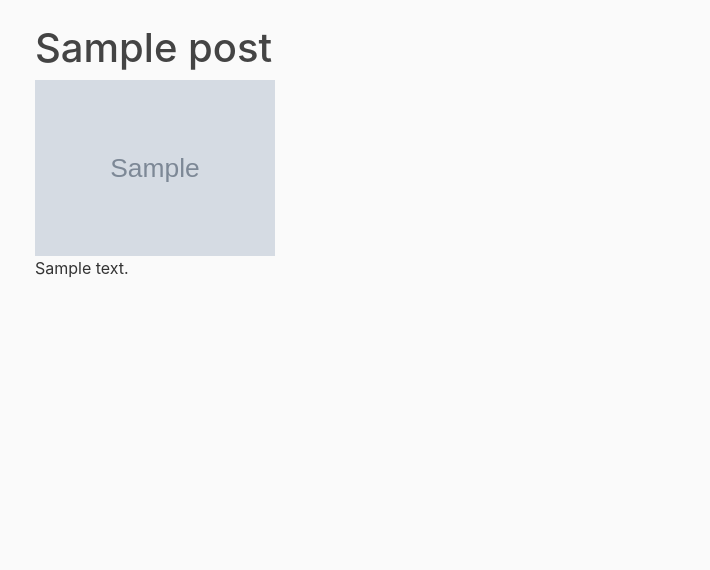
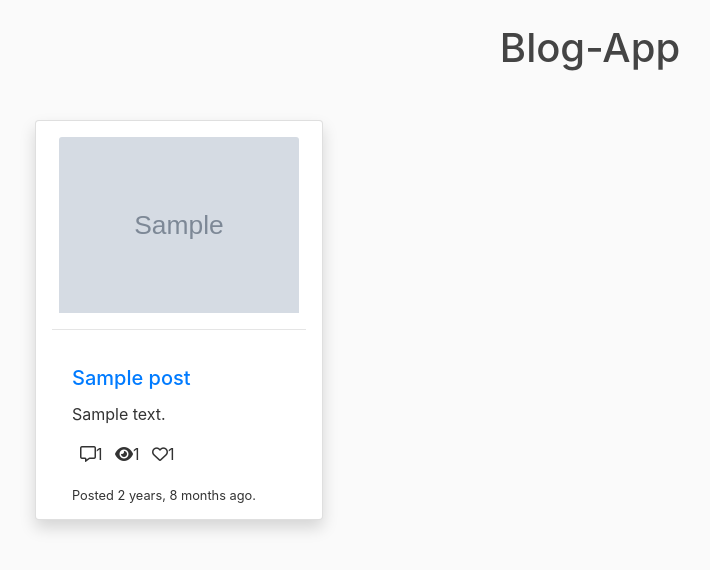
Before and after one commit to yildirimkadir/django-blogApp, a Django app: page / in a window 1280 px wide. Shown: the part 56-626 px from the top of the page, without its empty margins (50-760 px from the left). Run offline with Django 4.2, Linux system fonts and the light colour scheme; tables that the repository leaves empty hold one stand-in row (values such as "Sample post"); grey boxes marked "Sample" are stand-in pictures; some libraries are stand-ins or nearby versions.

Commit message:
"counter-function wurde hinzugefügt."

```diff
--- a/blog/models.py
+++ b/blog/models.py
@@ -35,6 +35,16 @@ class Post(models.Model):
     def __str__(self):
         return self.title
 
+    def comment_count(self):
+        return self.comment_set.all().count()
+
+    def view_count(self):
+        return self.postview_set.all().count()
+
+    def like_count(self):
+        return self.like_set.all().count()
+
+
 class Comment(models.Model):
     user = models.ForeignKey(User, on_delete=models.CASCADE, related_name="comment")
     post = models.ForeignKey(Post, on_delete=models.CASCADE)
--- a/blog/templates/blog/post_list.html
+++ b/blog/templates/blog/post_list.html
@@ -1,15 +1,32 @@
 {% extends 'base.html' %}
 
 {% block content %}
+<h1 style="text-align: center;">Blog-App</h1>
+<div class="row mt-5" >
+{% for obj in queryset %}
+    <div class="col-4">
 
-{% for object in queryset %}
-<a href="{% url 'blog:detail' object.slug %}">
-<h1>{{object.title}}</h1></a>
-<img src="{{ object.image.url }}" alt="" style="width:15rem; height: 11rem; align-self:center;">
-{% comment %} {{object.category}} {% endcomment %}
-{% comment %} {{object.status}} {% endcomment %}
-<p>{{object.content|truncatechars:20}}</p>
-{% endfor %}
+        <div class="card shadow p-3 mb-5 bg-white rounded" style="width: 18rem; height: 25rem; ">
+            <img src="{{ obj.image.url }}" class="card-img-top" alt="post_image" style="width:15rem; height: 11rem; align-self:center;">
+            <hr>
+            <div class="card-body">
+                <h5 class="card-title"><a href="{% url 'blog:detail' obj.slug %}">{{obj.title}}</a></h5>
+                <p class="card-text">{{obj.content|truncatechars:20}}</p>
 
+            <p>
+                    <span><i class="far fa-comment-alt ml-2"></i>{{ obj.comment_count }}</span>
+                    <span><i class="fas fa-eye ml-2"></i>{{ obj.view_count }}</span>
+                    <span><i class="far fa-heart ml-2"></i>{{ obj.like_count }}</span>
+                <p class="card-text"><small>
+                        Posted {{ obj.publish_date|timesince }} ago.
+                    </small>
+                </p>
 
+            </p>
+            </div>
+        </div>
+    </div>
+
+    {% endfor %}
+</div>
 {% endblock content %}
--- a/templates/base.html
+++ b/templates/base.html
@@ -20,11 +20,9 @@
         {% endblock content %}
     </div>
 
-
-
-
-
-    <script src="https://cdn.jsdelivr.net/npm/popper.js@1.14.7/dist/umd/popper.min.js" integrity="sha384-UO2eT0CpHqdSJQ6hJty5KVphtPhzWj9WO1clHTMGa3JDZwrnQq4sF86dIHNDz0W1" crossorigin="anonymous"></script>
-    <script src="https://cdn.jsdelivr.net/npm/bootstrap@4.3.1/dist/js/bootstrap.min.js" integrity="sha384-JjSmVgyd0p3pXB1rRibZUAYoIIy6OrQ6VrjIEaFf/nJGzIxFDsf4x0xIM+B07jRM" crossorigin="anonymous"></script>
+   <script src="https://code.jquery.com/jquery-3.3.1.slim.min.js" integrity="sha384-q8i/X+965DzO0rT7abK41JStQIAqVgRVzpbzo5smXKp4YfRvH+8abtTE1Pi6jizo" crossorigin="anonymous"></script>
+   <script src="https://cdn.jsdelivr.net/npm/popper.js@1.14.7/dist/umd/popper.min.js" integrity="sha384-UO2eT0CpHqdSJQ6hJty5KVphtPhzWj9WO1clHTMGa3JDZwrnQq4sF86dIHNDz0W1" crossorigin="anonymous"></script>
+   <script src="https://cdn.jsdelivr.net/npm/bootstrap@4.3.1/dist/js/bootstrap.min.js" integrity="sha384-JjSmVgyd0p3pXB1rRibZUAYoIIy6OrQ6VrjIEaFf/nJGzIxFDsf4x0xIM+B07jRM" crossorigin="anonymous"></script>
+   <script src="https://kit.fontawesome.com/74c8282b8a.js" crossorigin="anonymous"></script>
   </body>
 </html>
--- a/templates/navbar.html
+++ b/templates/navbar.html
@@ -19,7 +19,7 @@
                     {% comment %} {% url 'profile' %} {% endcomment %}
                     <a class="nav-item nav-link" href="#">Profile</a>
                     {% comment %} {% url 'blog:create' %} {% endcomment %}
-                    <a class="nav-item nav-link" href="">New Post</a>
+                    <a class="nav-item nav-link" href="{% url 'blog:create' %}">New Post</a>
                     {% else %}
                     {% comment %} {% url 'login' %} {% endcomment %}
                     <a class="nav-item nav-link" href="#">Login</a>
```
